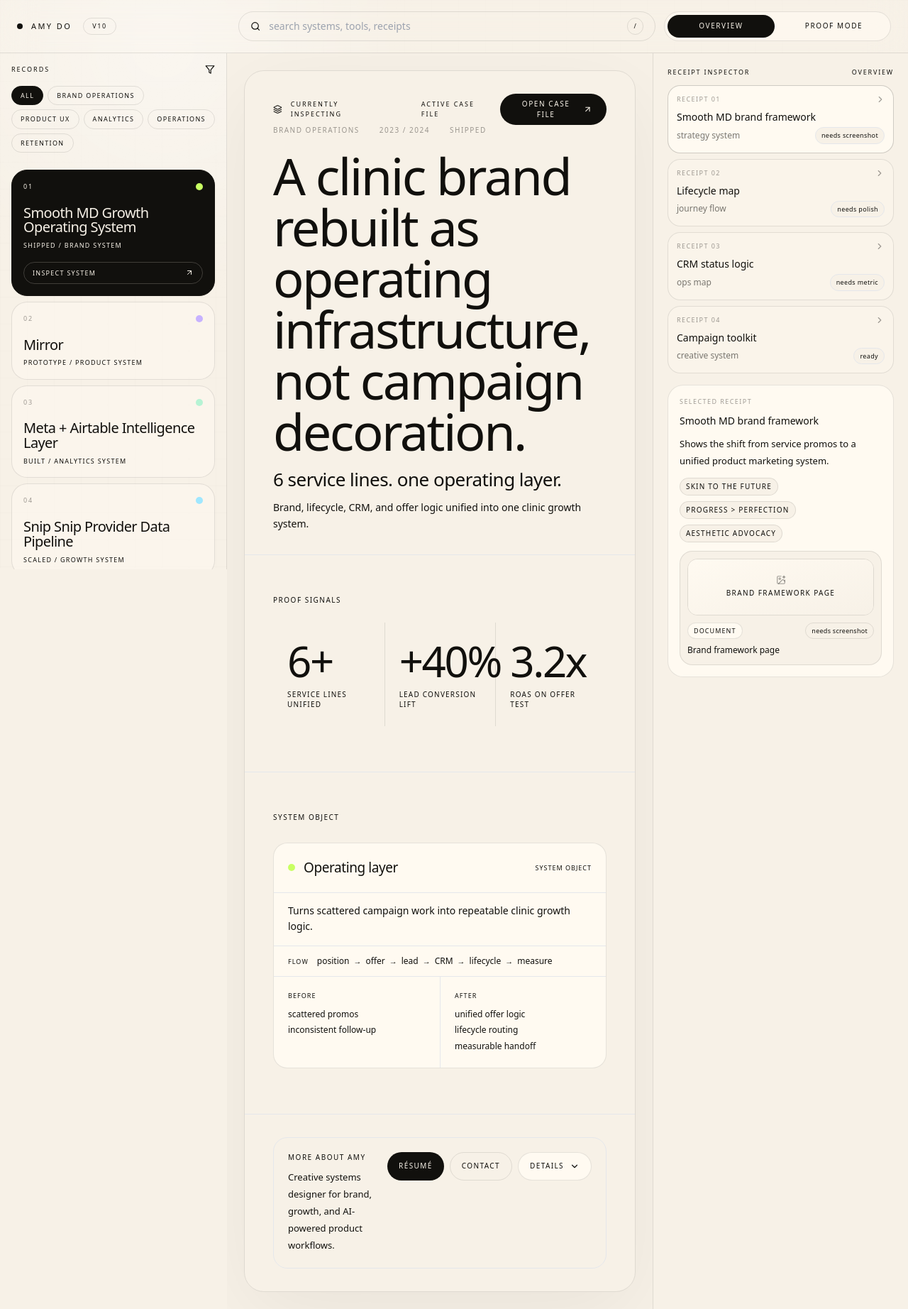
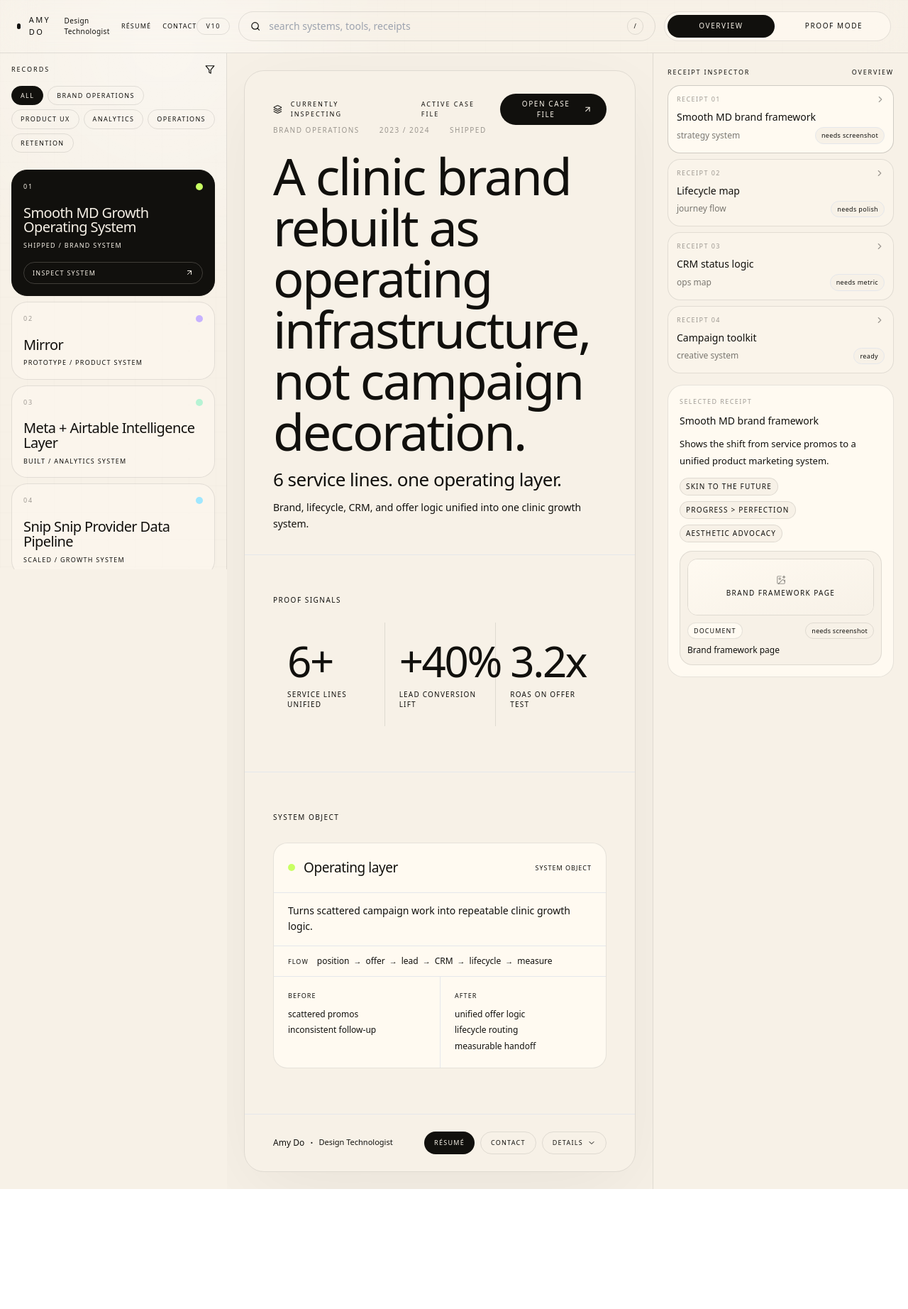
Before and after one commit to amydojo/undone, a React (Vite) app: page / in a window 1280 px wide. Shown: the whole page at 71% size. After the commit the page ends 1675 px from the top, so only its background shows below. Built offline with nearby package versions, Linux system fonts and the light colour scheme.

Commit message:
Refine active overview preview and responsive layout

```diff
--- a/src/components/portfolio/ActiveCanvas.jsx
+++ b/src/components/portfolio/ActiveCanvas.jsx
@@ -87,7 +87,7 @@ export default function ActiveCanvas({ record, mode, openWorkspace }) {
           </motion.div>
         </AnimatePresence>
 
-        <div className="border-t border-[#11100d]/8 px-5 py-6 xl:px-10 xl:py-8">
+        <div className="border-t border-[#11100d]/8 px-5 py-5 xl:px-10 xl:py-6">
           <ProfileStrip />
         </div>
       </section>
--- a/src/components/portfolio/ProfileStrip.jsx
+++ b/src/components/portfolio/ProfileStrip.jsx
@@ -7,63 +7,66 @@ export default function ProfileStrip({ className }) {
   const [expanded, setExpanded] = useState(false);
 
   return (
-    <section className={cx("rounded-[20px] border border-[#11100d]/8 bg-[#fffaf1]/44 p-4 lg:p-5", className)} aria-label="Profile strip">
-      <div className="flex flex-wrap items-start justify-between gap-3">
-        <div className="min-w-0 flex-1">
-          <div className="text-[10px] uppercase tracking-[0.15em] text-[#11100d]/38">More about Amy</div>
-          <p className="mt-2 max-w-2xl text-[13px] leading-6 text-[#11100d]/66">{profile.positioning}</p>
+    <div className={cx("", className)}>
+      {/* Identity + action row */}
+      <div className="flex flex-wrap items-center justify-between gap-x-4 gap-y-3">
+        <div className="flex flex-wrap items-center gap-x-2 gap-y-1">
+          <span className="text-[12px] font-medium text-[#11100d]/68">{profile.name}</span>
+          <span className="text-[#11100d]/18" aria-hidden="true">·</span>
+          <span className="text-[11px] text-[#11100d]/38">Design Technologist</span>
         </div>
         <div className="flex flex-wrap items-center gap-2">
           <a
             href={profile.resumeHref}
             aria-label="Open resume"
-            className="inline-flex h-10 items-center justify-center rounded-full bg-[#11100d] px-4 text-[10px] uppercase tracking-[0.14em] text-[#f7f1e7]"
+            className="inline-flex h-8 items-center justify-center rounded-full bg-[#11100d] px-3.5 text-[9px] uppercase tracking-[0.14em] text-[#f7f1e7]"
           >
             résumé
           </a>
           <a
             href={`mailto:${profile.contact}`}
-            className="inline-flex h-10 items-center justify-center rounded-full border border-[#11100d]/10 px-4 text-[10px] uppercase tracking-[0.14em] text-[#11100d]/66"
+            className="inline-flex h-8 items-center justify-center rounded-full border border-[#11100d]/10 px-3.5 text-[9px] uppercase tracking-[0.14em] text-[#11100d]/58"
           >
             contact
           </a>
           <button
             type="button"
-            aria-label={expanded ? "Hide more about Amy" : "Show more about Amy"}
+            aria-label={expanded ? "Hide details" : "Show details"}
             aria-expanded={expanded}
             onClick={() => setExpanded((v) => !v)}
-            className="inline-flex h-10 items-center gap-2 rounded-full border border-[#11100d]/10 bg-[#fffaf1] px-4 text-[10px] uppercase tracking-[0.14em] text-[#11100d]/66"
+            className="inline-flex h-8 items-center gap-1.5 rounded-full border border-[#11100d]/10 px-3.5 text-[9px] uppercase tracking-[0.14em] text-[#11100d]/58"
           >
             details
-            <ChevronDown className={cx("h-3.5 w-3.5 transition-transform", expanded && "rotate-180")} />
+            <ChevronDown className={cx("h-3 w-3 transition-transform", expanded && "rotate-180")} />
           </button>
         </div>
       </div>
 
+      {/* Expandable details */}
       {expanded && (
-        <div className="mt-4 grid gap-4 border-t border-[#11100d]/10 pt-4 lg:grid-cols-[1.15fr_1fr_1fr]">
+        <div className="mt-4 grid gap-4 border-t border-[#11100d]/8 pt-4 sm:grid-cols-2 lg:grid-cols-3">
           <div>
-            <div className="text-[10px] uppercase tracking-[0.15em] text-[#11100d]/38">Summary</div>
-            <p className="mt-2 max-w-xl text-sm leading-6 text-[#11100d]/64">{profile.oneSentence}</p>
+            <div className="text-[9px] uppercase tracking-[0.15em] text-[#11100d]/34">Summary</div>
+            <p className="mt-2 text-[12px] leading-[1.65] text-[#11100d]/56">{profile.oneSentence}</p>
           </div>
           <div>
-            <div className="text-[10px] uppercase tracking-[0.15em] text-[#11100d]/38">Role fit</div>
-            <div className="mt-3 flex flex-wrap gap-1.5">
+            <div className="text-[9px] uppercase tracking-[0.15em] text-[#11100d]/34">Role fit</div>
+            <div className="mt-2 flex flex-wrap gap-1.5">
               {profile.roleFits.map((item) => (
-                <span key={item} className="rounded-full border border-[#11100d]/10 px-2.5 py-1 text-[10px] text-[#11100d]/62">{item}</span>
+                <span key={item} className="rounded-full border border-[#11100d]/8 px-2 py-0.5 text-[9px] text-[#11100d]/52">{item}</span>
               ))}
             </div>
           </div>
           <div>
-            <div className="text-[10px] uppercase tracking-[0.15em] text-[#11100d]/38">Tool fluency</div>
-            <div className="mt-3 flex flex-wrap gap-1.5">
+            <div className="text-[9px] uppercase tracking-[0.15em] text-[#11100d]/34">Tool fluency</div>
+            <div className="mt-2 flex flex-wrap gap-1.5">
               {profile.toolFluency.map((item) => (
-                <span key={item} className="rounded-full border border-[#11100d]/10 bg-[#f7f1e7]/60 px-2.5 py-1 text-[10px] text-[#11100d]/62">{item}</span>
+                <span key={item} className="rounded-full border border-[#11100d]/8 bg-[#f7f1e7]/60 px-2 py-0.5 text-[9px] text-[#11100d]/52">{item}</span>
               ))}
             </div>
           </div>
         </div>
       )}
-    </section>
+    </div>
   );
 }
--- a/src/components/portfolio/TopBar.jsx
+++ b/src/components/portfolio/TopBar.jsx
@@ -1,14 +1,20 @@
 import React from "react";
 import { Search } from "lucide-react";
 import { cx } from "../../utils/cx";
+import { profile } from "../../data/profile";
 
 export default function TopBar({ search, setSearch, mode, setMode, searchInputRef }) {
   return (
     <header className="grid grid-cols-1 gap-3 border-b border-[#11100d]/10 bg-[#f7f1e7]/88 px-4 py-4 backdrop-blur-xl lg:grid-cols-[300px_1fr_320px] lg:px-6">
-      <div className="flex items-center justify-between lg:justify-start lg:gap-4">
-        <div className="flex items-center gap-3 text-[11px] uppercase tracking-[0.22em] text-[#11100d]">
-          <span className="h-2 w-2 rounded-full bg-[#11100d]" />
-          <span>Amy Do</span>
+      <div className="flex items-center justify-between">
+        <div className="flex flex-col gap-0.5 lg:flex-row lg:items-center lg:gap-4">
+          <div className="flex items-center gap-3 text-[11px] uppercase tracking-[0.22em] text-[#11100d]">
+            <span className="h-2 w-2 rounded-full bg-[#11100d]" />
+            <span>Amy Do</span>
+          </div>
+          <span className="pl-5 text-[9px] tracking-[0.04em] text-[#11100d]/38 lg:pl-0 lg:text-[10px]">Design Technologist</span>
+          <a href={profile.resumeHref} className="hidden text-[9px] uppercase tracking-[0.13em] text-[#11100d]/38 transition hover:text-[#11100d] xl:inline">résumé</a>
+          <a href={`mailto:${profile.contact}`} className="hidden text-[9px] uppercase tracking-[0.13em] text-[#11100d]/38 transition hover:text-[#11100d] xl:inline">contact</a>
         </div>
         <span className="rounded-full border border-[#11100d]/10 px-3 py-1 text-[9px] uppercase tracking-[0.18em] text-[#11100d]/48">v10</span>
       </div>
```
